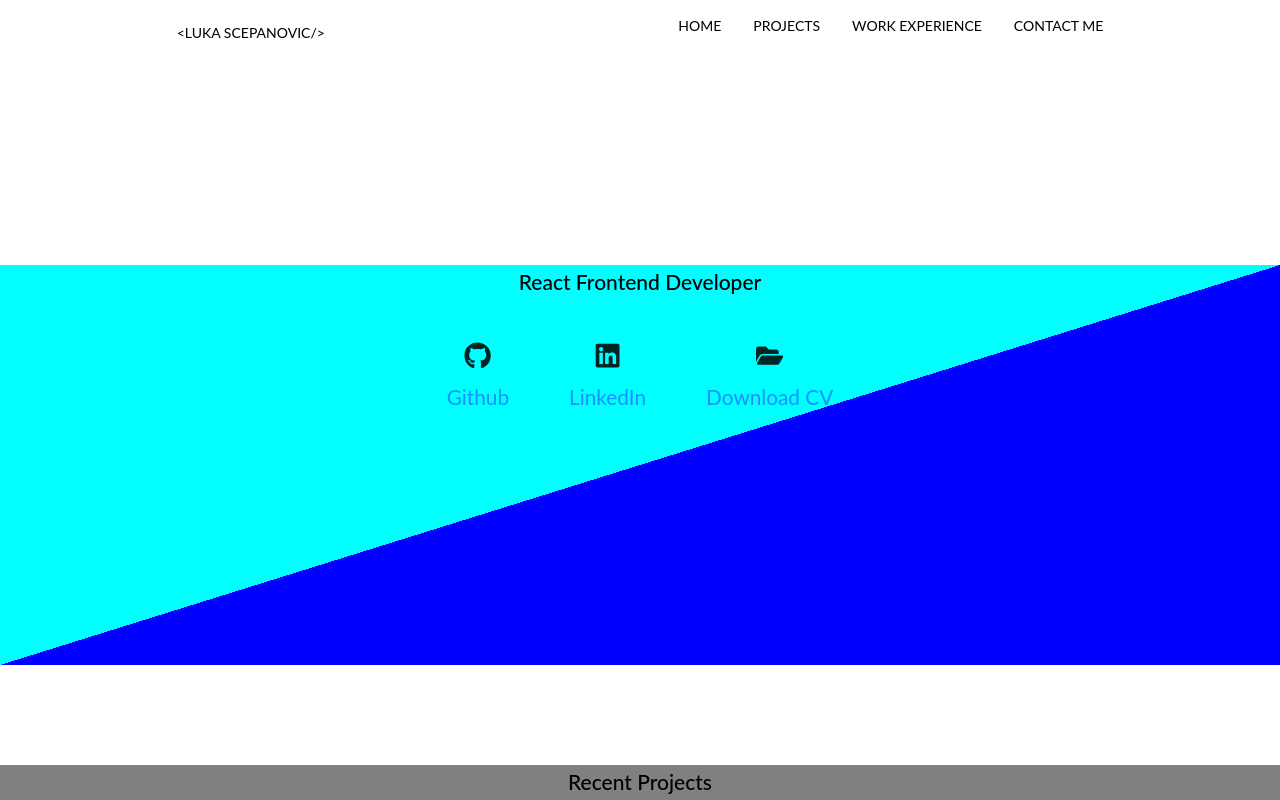
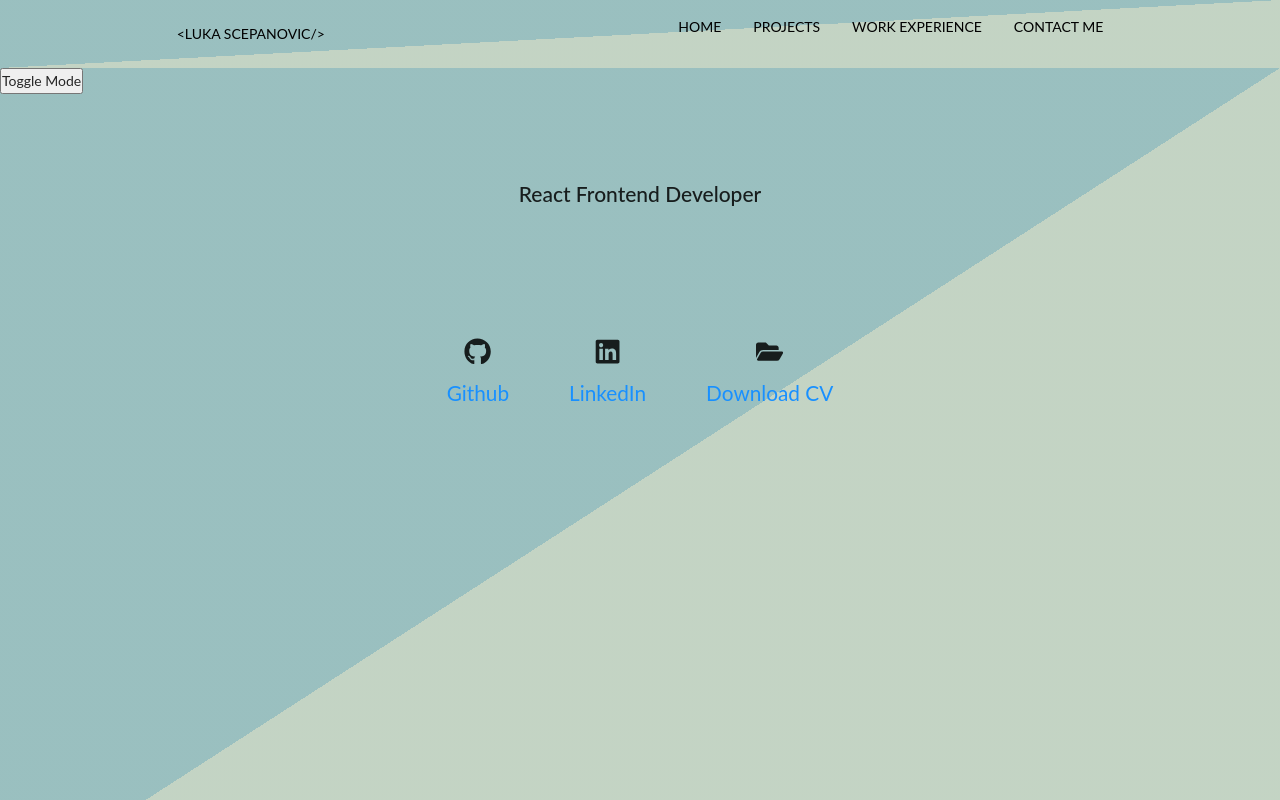
Before and after one commit to LukaScepanovic/portfolio, a React (Create React App) app: page / in a window 1280 px wide. Shown: the top 800 px of the page. Built offline with nearby package versions, Linux system fonts and the light colour scheme.

Commit message:
added dark mode

```diff
--- a/src/components/Home.js
+++ b/src/components/Home.js
@@ -2,7 +2,23 @@ import React from 'react'
 import { FaGithub, FaLinkedin, FaFolderOpen } from "react-icons/fa"
 
 export default function Home() {
+    const [darkMode, setDarkMode] = React.useState(getInitialMode())
+    React.useEffect(() =>  {
+        localStorage.setItem('dark', JSON.stringify(darkMode))
+    }, [darkMode])
+
+    function getInitialMode() {
+        const savedMode = JSON.parse(localStorage.getItem('dark'));
+        return savedMode || false;
+    }
+
     return (
+        <div className={darkMode ? "dark-mode" : "light-mode"}>
+            <nav>
+                <div className="toggle-container">
+                    <button onClick={() => setDarkMode(prevMode => !prevMode)}>Toggle Mode</button>
+                </div>
+            </nav>
             <section className="home">
                 <h1 className="title">React Frontend Developer</h1>
                 <div className="iconsGrid">
@@ -19,7 +35,8 @@ export default function Home() {
                         <a href="cv.pdf" className="links" target="_blank" rel="noreferrer">Download CV</a>
                     </div>
                 </div>
+            </section>
+        </div>
 
-        </section>
     )
 }
--- a/src/css/contactForm.css
+++ b/src/css/contactForm.css
@@ -8,7 +8,7 @@ h1 {
 }
 
 .contactme h1 {
-    margin-bottom: 270px;
+    margin-bottom: 30vh;
 }
 
 .wrapper {
--- a/src/css/home.css
+++ b/src/css/home.css
@@ -1,13 +1,28 @@
 .home {
-    background-image: linear-gradient(to bottom right, aqua 50%, blue 50%);
     width: 100%;
-    height: 50vh;
+    height: 100vh;
+}
+
+.light-mode {
+    background-image: linear-gradient(to bottom right, rgba(14, 104, 104, 0.418) 50%, rgba(44, 102, 46, 0.281) 50%);
+}
+
+.dark-mode {
+    background-image: linear-gradient(to bottom right, rgba(14, 20, 104, 0.884) 50%, rgba(211, 23, 48, 0.767) 50%);
+    color: white;
+}
+
+.dark-mode h1 {
+    color: white;
+}
+
+.dark-mode nav {
+    background-color: #1b2938;
 }
 
 .title {
-    color: black;
     text-align: center;
-    margin-top: 200px;
+    line-height: 200px;
 }
 
 .icons {
--- a/src/css/navigation.css
+++ b/src/css/navigation.css
@@ -1,9 +1,9 @@
 .navbar {
     width: 100%;
-    height: 65px;
     display: flex;
     justify-content: space-around;
     align-items: center;
+    background-image: linear-gradient(to bottom right, rgba(14, 104, 104, 0.418) 50%, rgba(44, 102, 46, 0.281) 50%);
 }
 
 .navbar_items li:hover {
--- a/src/css/projects.css
+++ b/src/css/projects.css
@@ -5,7 +5,6 @@
 .title2 {
     color: black;
     text-align: center;
-    margin-top: 100px;
 }
 
 .cards-grid {
```
Lines whose indentation alone changed are shown as unchanged.
